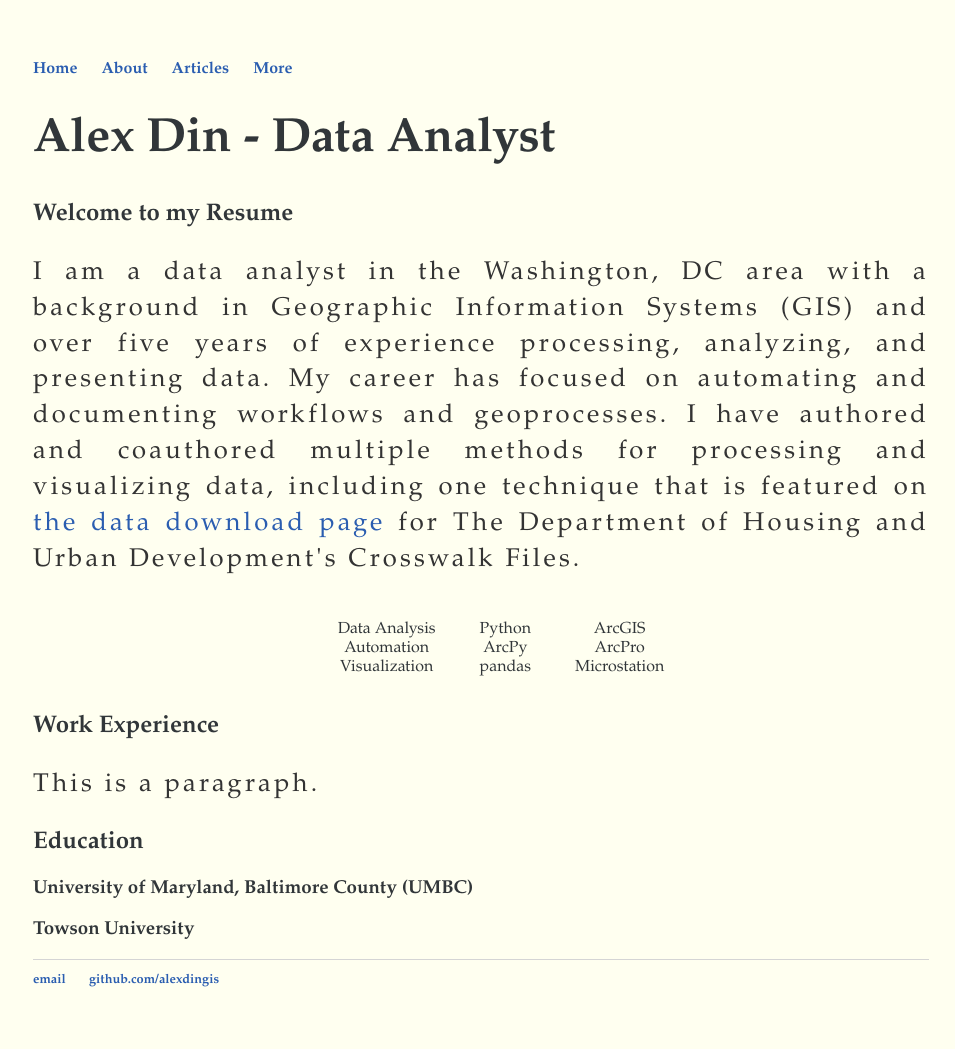
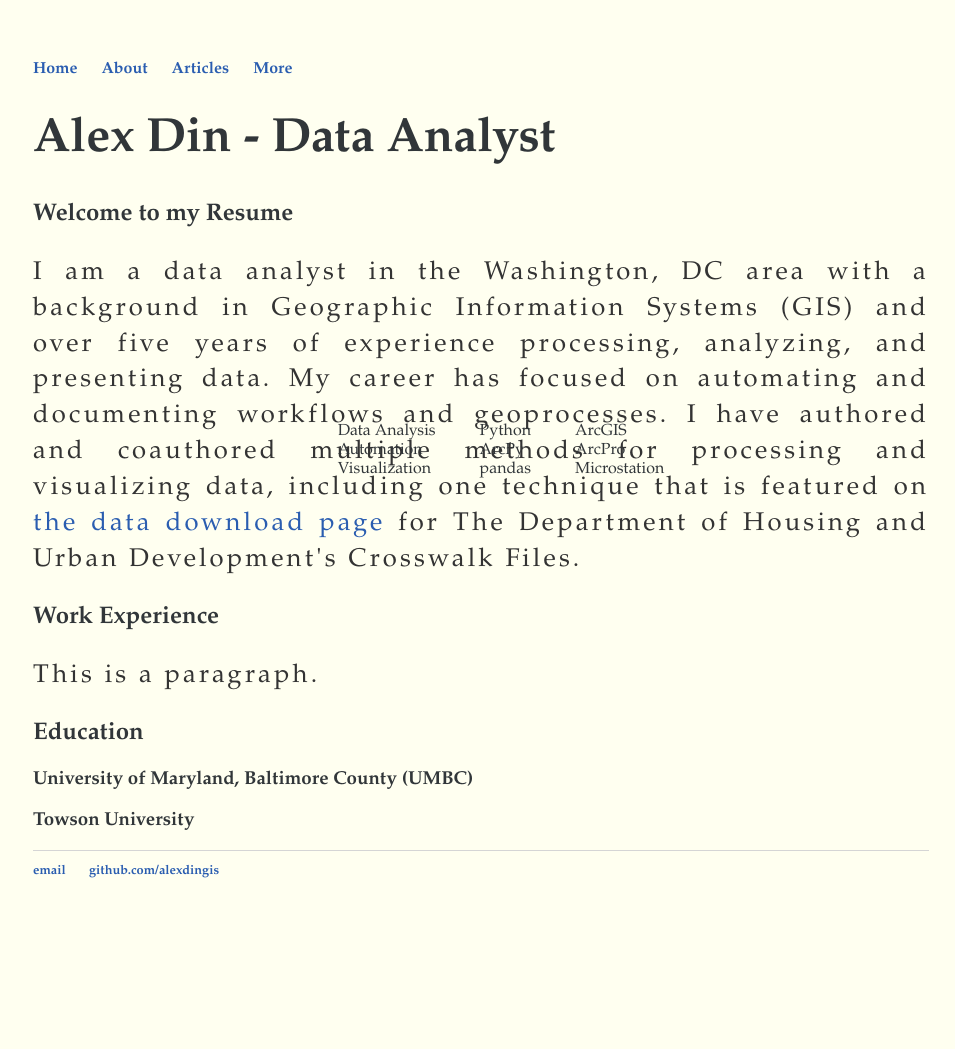
Before and after one commit to alexdingis/alexdingis.github.io, a Jekyll site: the page built from index.html, in a window 1280 px wide. Shown: the whole page, without its empty margins (159-1114 px from the left). Built offline with Jekyll 4.4.1, drawn with Linux system fonts in a browser that asks for light colours; after the commit the page ends 940 px from its top, so only the background shows below that.

Commit message:
Update main.css

```diff
--- a/css/main.css
+++ b/css/main.css
@@ -46,8 +46,10 @@ ul.posts li {
 }
 
 div.skills {
-    margin-left: auto;
-    margin-right: auto;
-    text-align:center;
-    font-size: 1em;
+    position: absolute;
+    top: 50%;
+    left: 50%;
+    -moz-transform: translateX(-50%) translateY(-50%);
+    -webkit-transform: translateX(-50%) translateY(-50%);
+    transform: translateX(-50%) translateY(-50%);
 }
```
